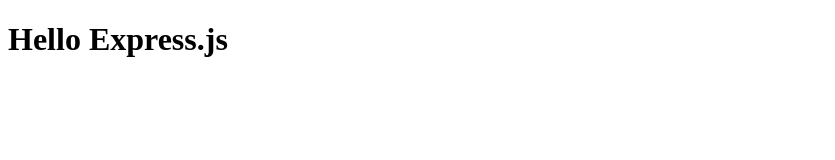
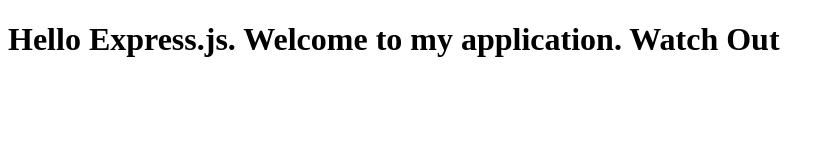
Before and after one commit to mohammadfaraz/web-server, a website: page public/index.html in a window 1280 px wide. Shown: the whole page, without its empty margins (0-835 px from the left). Drawn offline with Linux system fonts and the light colour scheme.

Commit message:
Testing index.html changes

```diff
--- a/public/index.html
+++ b/public/index.html
@@ -6,7 +6,7 @@
     </head>
     <body>
 
-    <h1>Hello Express.js</h1>
+    <h1>Hello Express.js. Welcome to my application. Watch Out</h1>
     </body>
 
 </html>
```
